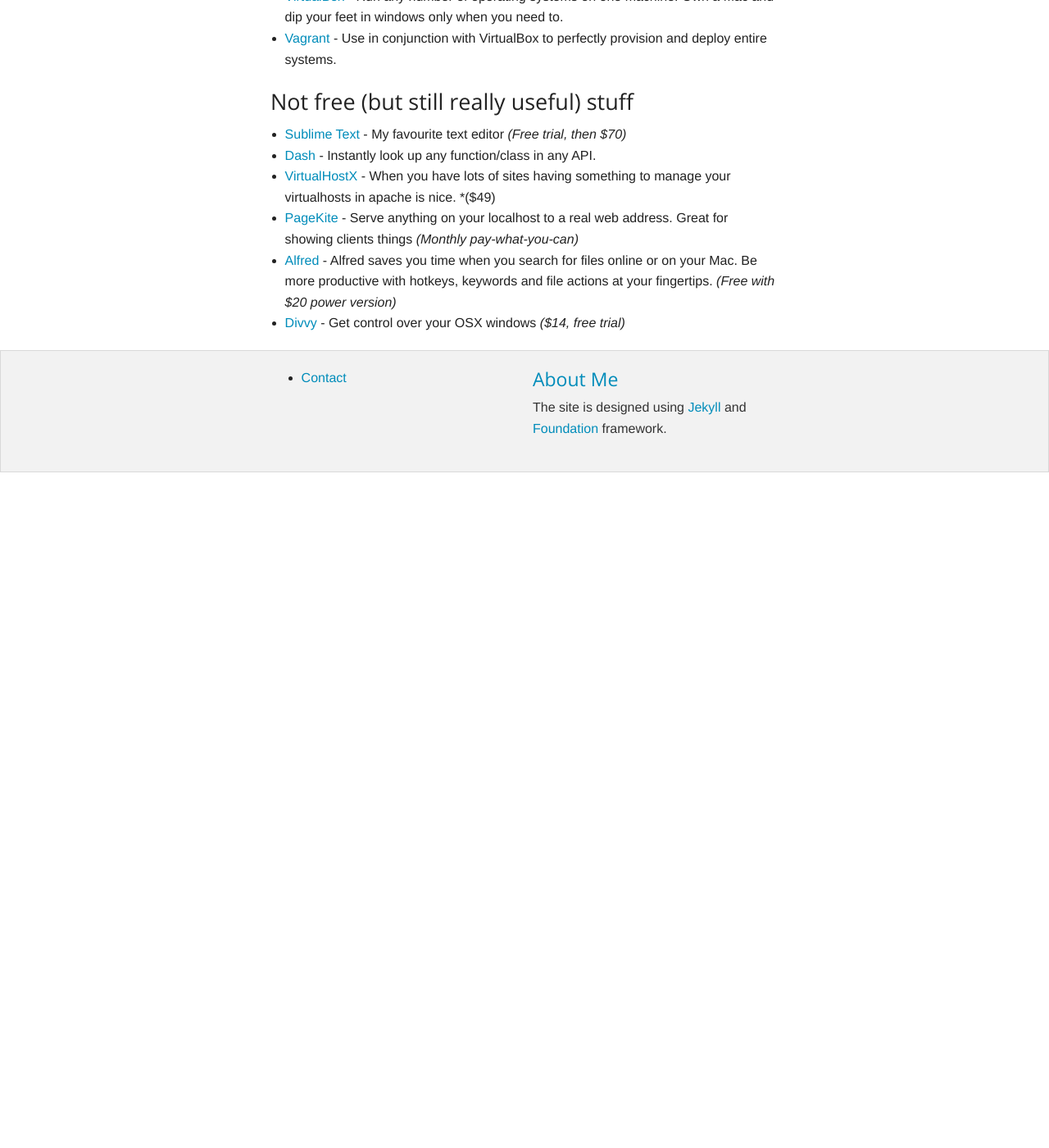
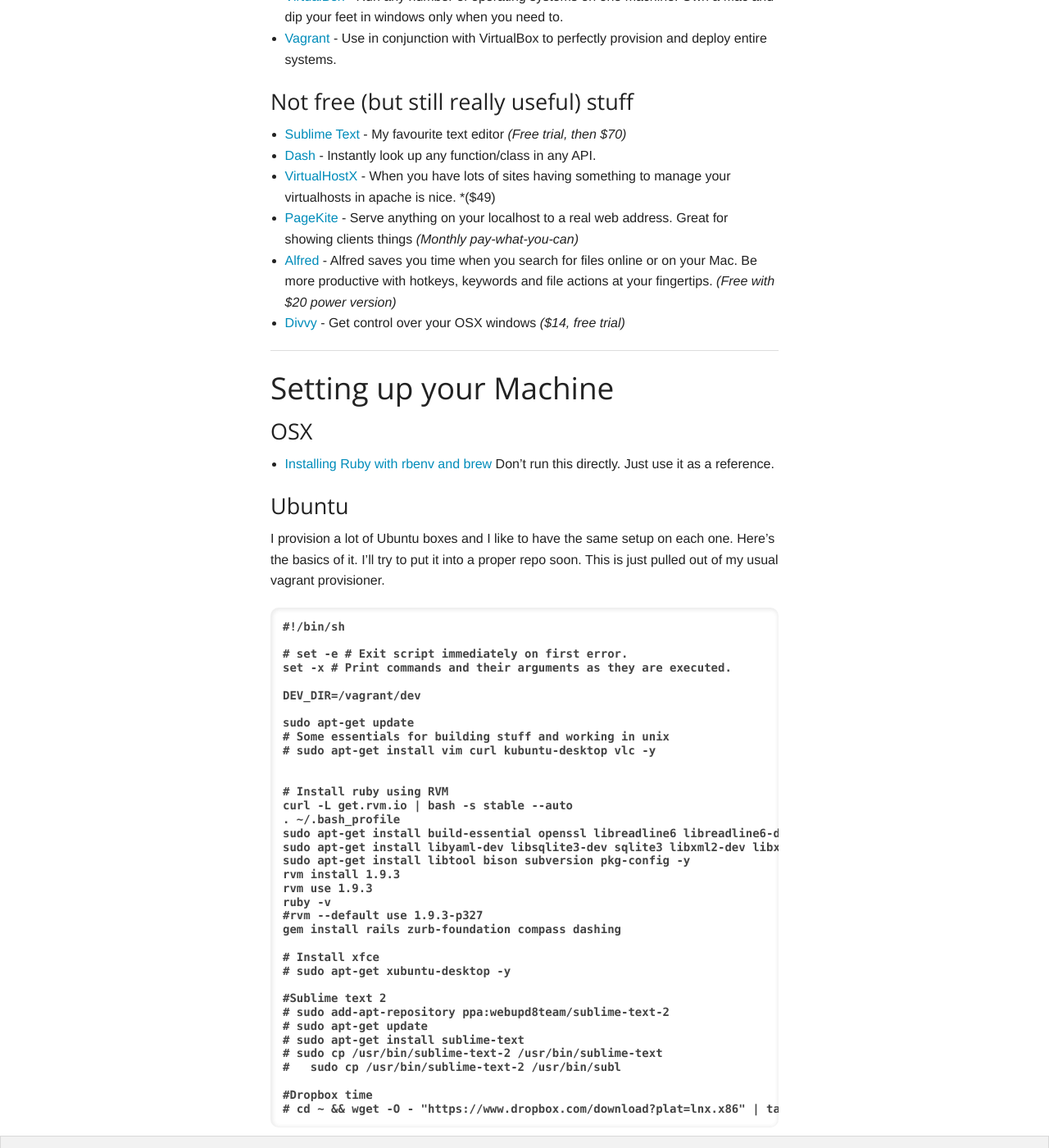
Before and after one commit to MattReimer/my-workflow, a Jekyll site: the page built from index.md, in a window 1280 px wide and 1400 px high, scrolled down 915 px. Shown: the whole window at 82% size. Built offline with Jekyll 4.4.1, drawn with Linux system fonts in a browser that asks for light colours; nearby versions of some CDN libraries; library files that are not in the unit come from our copies; Markdown is read by kramdown in place of the engine named in the settings; comment, search, counter and statistics services are not loaded; before the commit the page ends 1511 px from its top, so only the background shows below that.

Commit message:
provisioning

````diff
--- a/index.md
+++ b/index.md
@@ -47,3 +47,54 @@ I also often see people doing something in a YouTube video or while watching the
 * [PageKite](http://pagekite.net/) - Serve anything on your localhost to a real web address. Great for showing clients things *(Monthly pay-what-you-can)*
 * [Alfred](http://www.alfredapp.com/) - Alfred saves you time when you search for files online or on your Mac. Be more productive with hotkeys, keywords and file actions at your fingertips. *(Free with $20 power version)*
 * [Divvy](http://mizage.com/divvy/) - Get control over your OSX windows *($14, free trial)*
+
+----------------------------
+
+## Setting up your Machine
+
+### OSX
+
+* [Installing Ruby with rbenv and brew](https://gist.github.com/jasoncodes/1223731) Don't run this directly. Just use it as a reference.
+
+### Ubuntu
+
+I provision a lot of Ubuntu boxes and I like to have the same setup on each one. Here's the basics of it. I'll try to put it into a proper repo soon. This is just pulled out of my usual vagrant provisioner.
+
+```
+#!/bin/sh
+
+# set -e # Exit script immediately on first error.
+set -x # Print commands and their arguments as they are executed.
+
+DEV_DIR=/vagrant/dev
+
+sudo apt-get update
+# Some essentials for building stuff and working in unix
+# sudo apt-get install vim curl kubuntu-desktop vlc -y
+
+
+# Install ruby using RVM
+curl -L get.rvm.io | bash -s stable --auto
+. ~/.bash_profile
+sudo apt-get install build-essential openssl libreadline6 libreadline6-dev curl git-core zlib1g zlib1g-dev libssl-dev -y
+sudo apt-get install libyaml-dev libsqlite3-dev sqlite3 libxml2-dev libxslt-dev autoconf libc6-dev ncurses-dev automake -y
+sudo apt-get install libtool bison subversion pkg-config -y
+rvm install 1.9.3
+rvm use 1.9.3
+ruby -v
+#rvm --default use 1.9.3-p327
+gem install rails zurb-foundation compass dashing
+
+# Install xfce
+# sudo apt-get xubuntu-desktop -y
+
+#Sublime text 2
+# sudo add-apt-repository ppa:webupd8team/sublime-text-2
+# sudo apt-get update
+# sudo apt-get install sublime-text
+# sudo cp /usr/bin/sublime-text-2 /usr/bin/sublime-text
+#   sudo cp /usr/bin/sublime-text-2 /usr/bin/subl
+
+#Dropbox time
+# cd ~ && wget -O - "https://www.dropbox.com/download?plat=lnx.x86" | tar xzf -
+```
````
